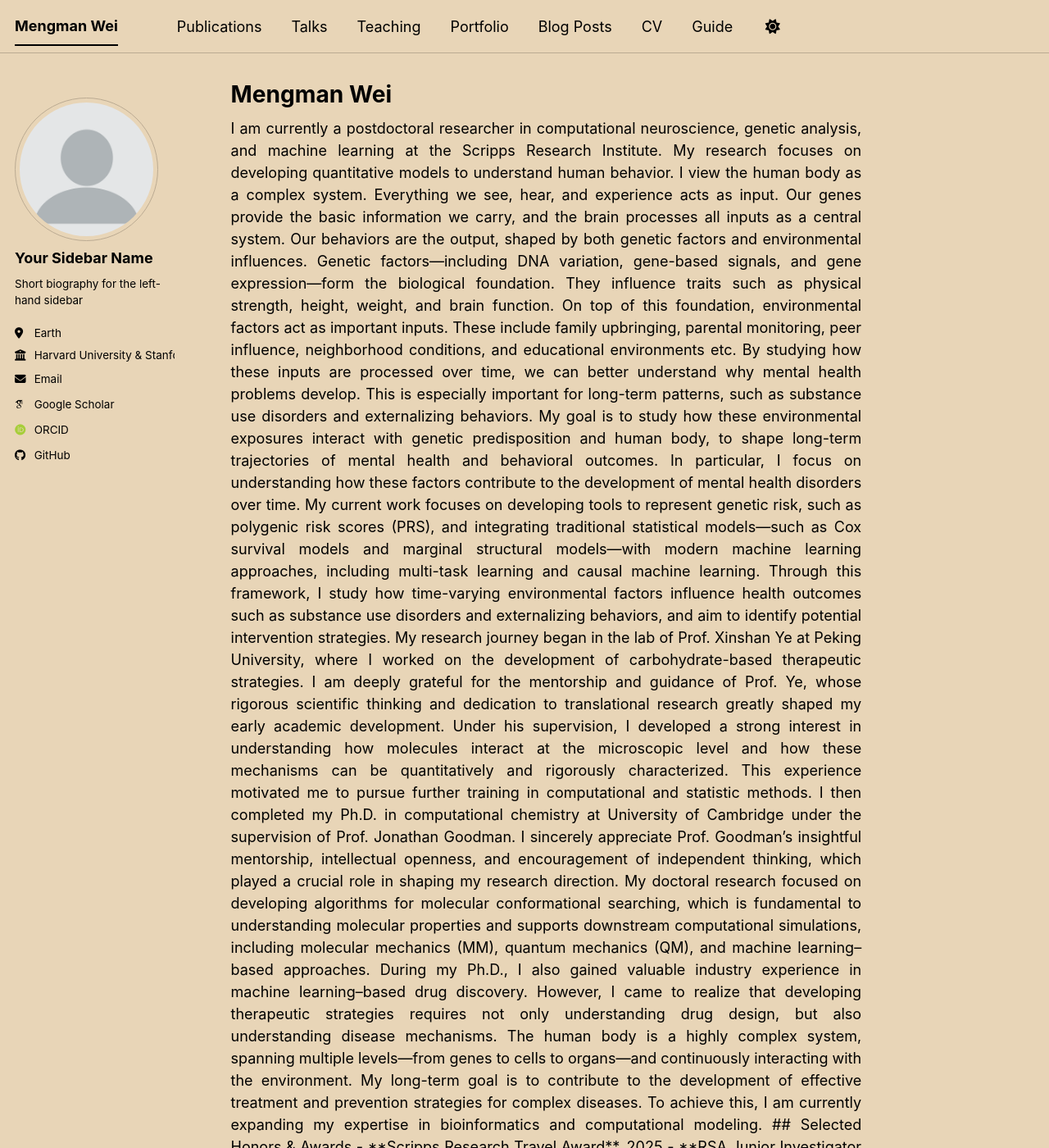
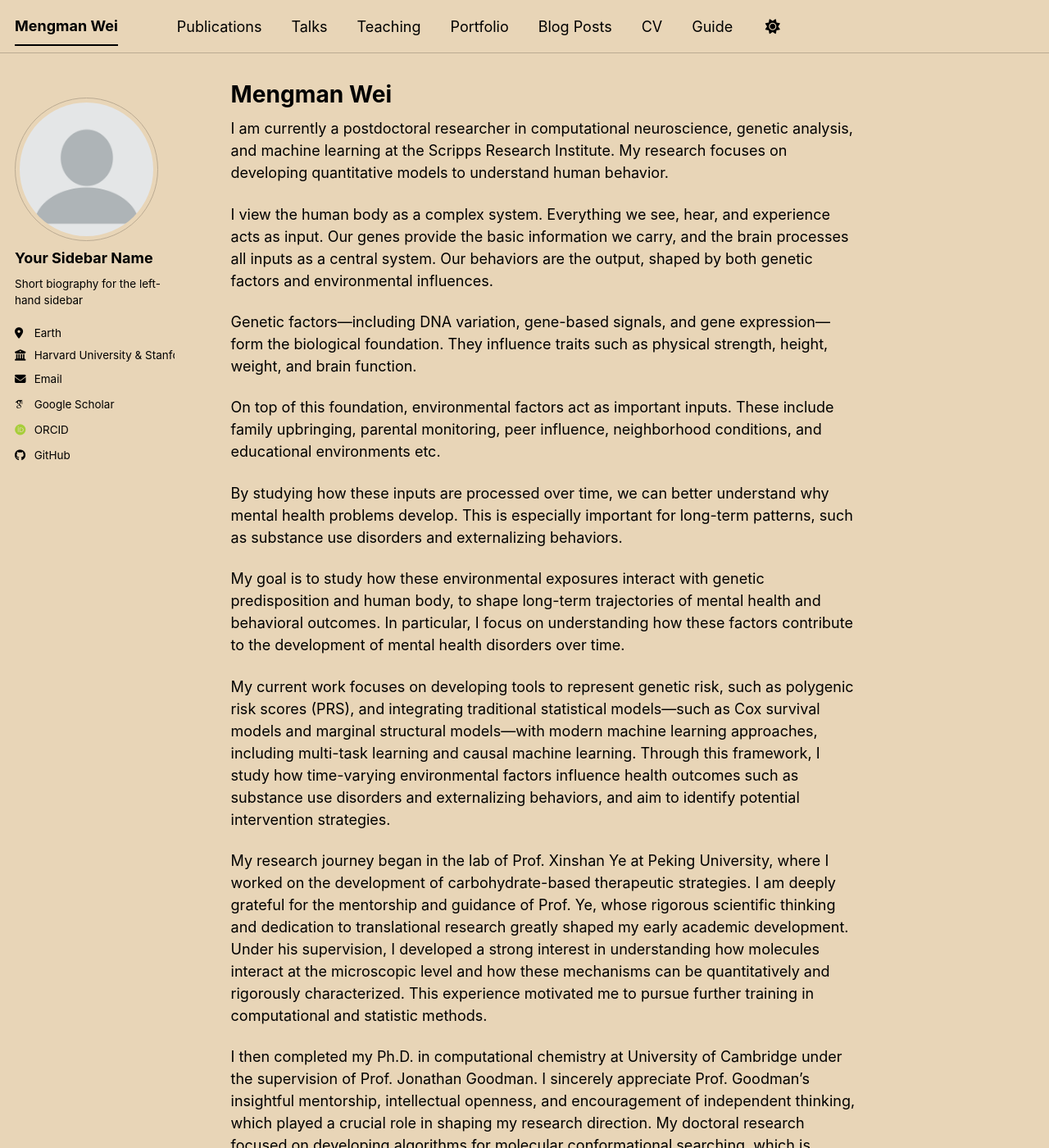
Before and after one commit to mw742/mw742.github.io, a Jekyll site: the page built from _pages/about.md, in a window 1280 px wide and 1400 px high. Shown: the whole window at 82% size. Built offline with Jekyll 4.4.1, drawn with Linux system fonts in a browser that asks for light colours; some web fonts are replaced; a script bundle is joined from its source files by our own code; library files that are not in the unit come from our copies; some of the changed text lies outside the part shown.

Commit message:
Update about.md

```diff
--- a/_pages/about.md
+++ b/_pages/about.md
@@ -6,7 +6,7 @@ redirect_from:
   - /about/
   - /about.html
 ---
-<p align="justify">
+
 I am currently a postdoctoral researcher in computational neuroscience, genetic analysis, and machine learning at the Scripps Research Institute. My research focuses on developing quantitative models to understand human behavior.
 
 I view the human body as a complex system. Everything we see, hear, and experience acts as input. Our genes provide the basic information we carry, and the brain processes all inputs as a central system. Our behaviors are the output, shaped by both genetic factors and environmental influences.
```
Also changed, not shown: other parts of _pages/about.md (+2 -0 lines).
